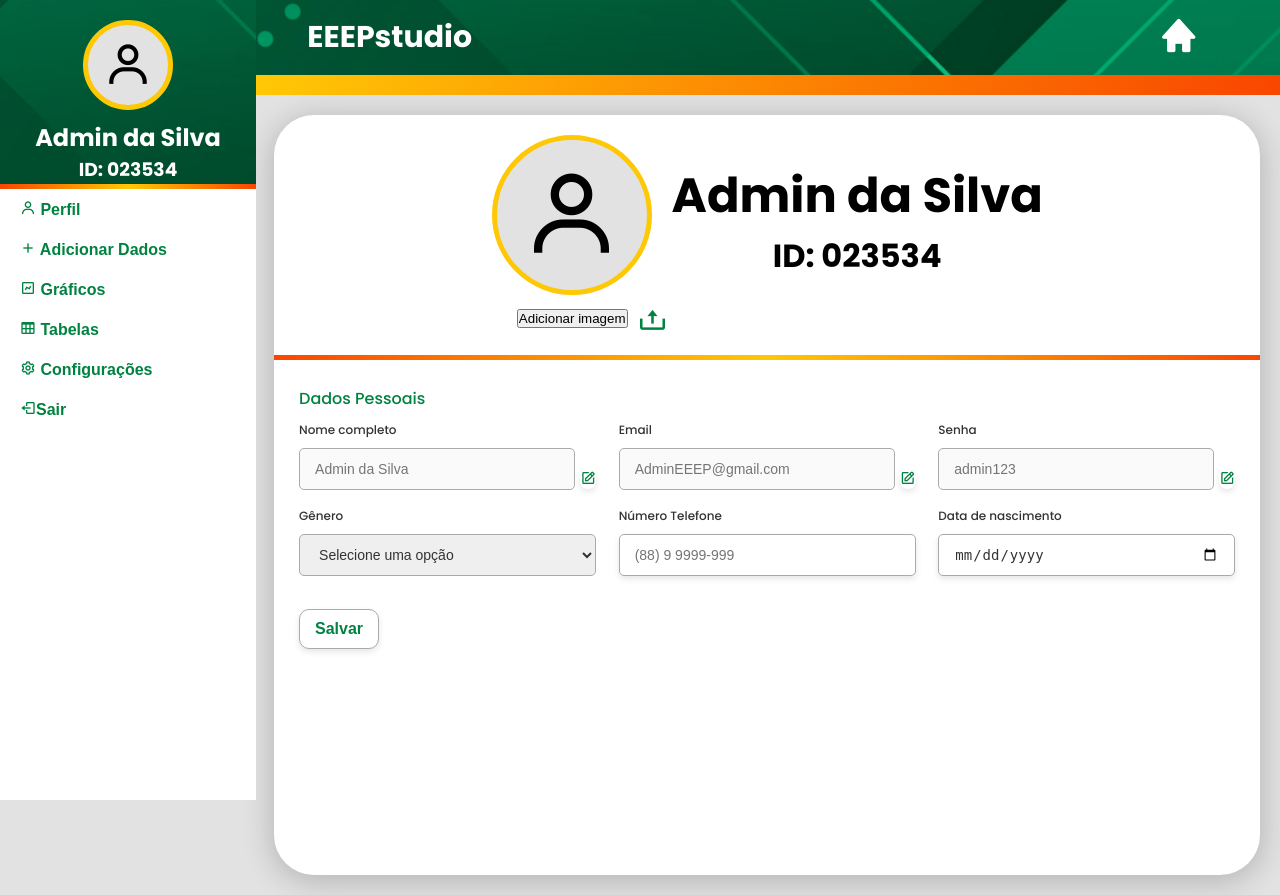
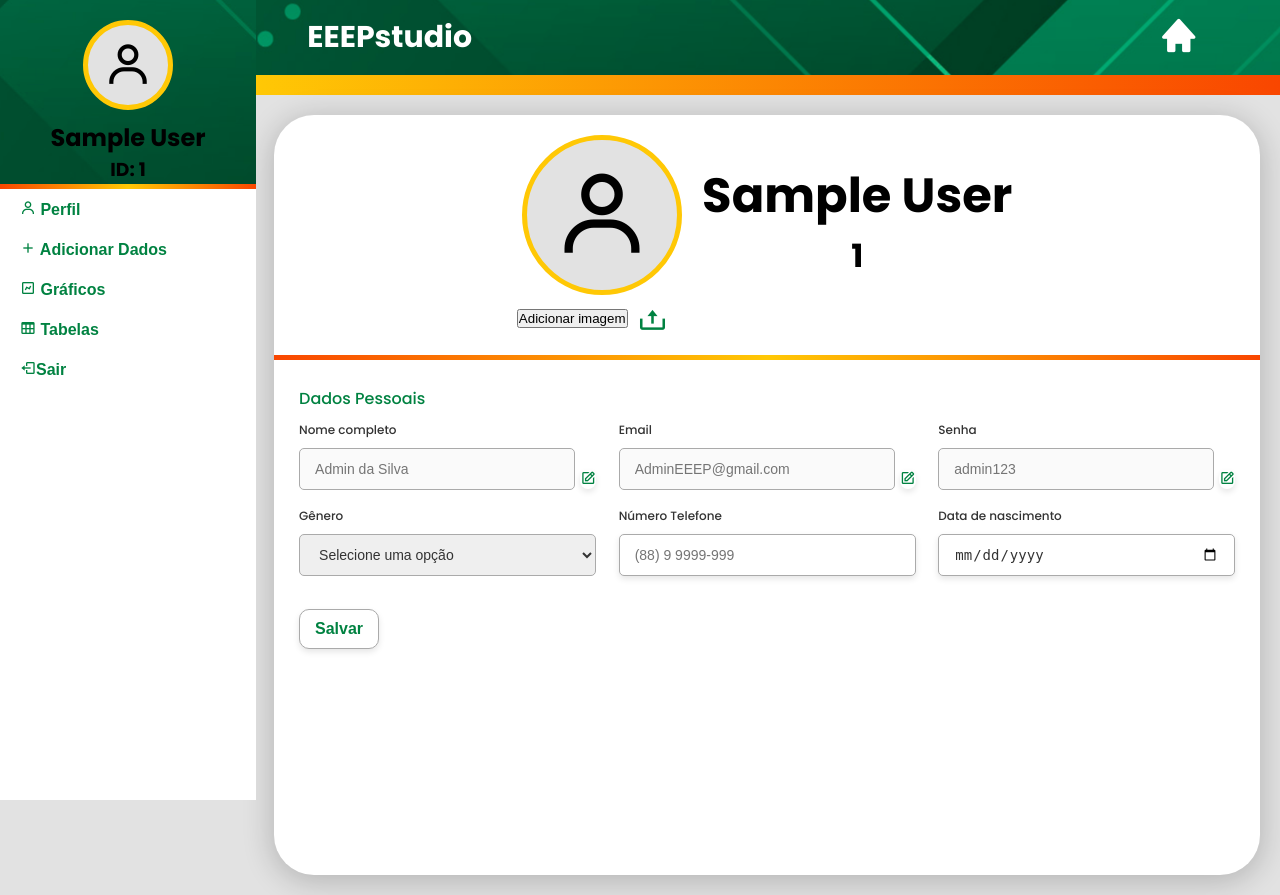
Before and after one commit to guxtavobandeira/sist_imc_ef, a PHP site: page /perfil.php in a window 1280 px wide. Run offline with PHP 8.4, Linux system fonts and the light colour scheme; the visitor is signed in with stand-in values (Sample User, id 1); data that the repository does not hold is empty.

Commit message:
Update perfil.php

```diff
--- a/sistema_imc/perfil/perfil.php
+++ b/sistema_imc/perfil/perfil.php
@@ -1,65 +1,17 @@
 <?php
 include('../conexao.php');
 
-session_start(); // Inicia a sessão
+session_start(); // Start the session at the beginning of your script
 include('../protect.php');
 
 // Verifica se o usuário está logado
-if (isset($_SESSION['id']) && isset($_SESSION['nome'])) {
+if (!isset($_SESSION['nome'])) {
+    // Se não estiver logado, redireciona para a página de login
+    header("Location: login.php");
+    exit; // Encerra o script
+}
+?>
 
-    // Recebe o ID do usuário da sessão
-    $id_usuario = $_SESSION['id'];
-
-    // Consulta SQL para obter o email e a senha do usuário com base no ID
-    $query = "SELECT email, senha, telefone, genero, data_nascimento FROM usuarios WHERE id = ?";
-
-    // Preparar a consulta
-    if ($stmt = $mysqli->prepare($query)) {
-        $stmt->bind_param("i", $id_usuario);
-        $stmt->execute();
-        $resultado = $stmt->get_result();
-
-        // Verifica se a consulta foi bem-sucedida
-        if ($resultado && $resultado->num_rows > 0) {
-            // Obtém os dados do usuário
-            $linha = $resultado->fetch_assoc();
-            $email = $linha['email'];
-            $senha = $linha['senha'];
-            $tel = $linha['telefone'];
-            $genero = $linha['genero'];
-            $data_n = $linha['data_nascimento'];
-        } else {
-            // Caso a consulta falhe, define valores padrão ou lida com o erro de outra forma
-            $email = "Não foi possível obter o email";
-            $senha = "Não foi possível obter a senha";
-        }
-        $stmt->close();
-    }
-
-    // Verifica se os dados foram enviados pelo formulário
-    if ($_SERVER['REQUEST_METHOD'] == 'POST') {
-        // Obtém os dados do formulário
-        $tel = $_POST['telefone'];
-        $genero = $_POST['genero_u'];
-        $data_n = $_POST['data'];
-
-        // Prevenir SQL Injection usando prepared statements para atualizar os dados do usuário
-        $stmt = $mysqli->prepare("UPDATE usuarios SET telefone = ?, genero = ?, data_nascimento = ? WHERE id = ?");
-        $stmt->bind_param("sssi", $tel, $genero, $data_n, $id_usuario);
-        $stmt->execute();
-        $stmt->close();
-
-        // Atualiza os valores das variáveis
-        $email = $linha['email'];
-        $senha = $linha['senha'];
-        $tel = $linha['telefone'];
-        $genero = $linha['genero'];
-        $data_n = $linha['data_nascimento'];
-    }
-}
-// Fechar a conexão com o banco de dados
-$mysqli->close();
-?>
 <!DOCTYPE html>
 <html lang="pt-br">
 <head>
@@ -70,7 +22,6 @@ $mysqli->close();
 
     <!-- Adiciona os ícones da Boxicons -->
     <link href='https://unpkg.com/boxicons@2.1.4/css/boxicons.min.css' rel='stylesheet'>
-
 </head>
 <body>
     <!-- NavBar -->
@@ -106,8 +57,12 @@ $mysqli->close();
                 <i class='bx bx-user' id="user2"></i>
             </div>
             <div class="text-user">
-                <h2>Admin da Silva</h2>
-                <h3>ID: 023534</h3>
+                <h2 style="color: black;"><?php
+                echo $_SESSION['nome'];
+                ?></h2>
+                <h3 style="color: black;"><?php
+                echo "ID: " . $_SESSION['id'];
+                ?></h3>
             </div>
         </div>
         <!-- Fim caixa perfil -->
@@ -116,12 +71,11 @@ $mysqli->close();
         <!-- end line -->
         <!-- botões list -->
         <div class="buttons">
-            <button><a href="/painel/Perfil/perfil.html"><i class='bx bx-user'></i> Perfil</a></button>
-            <button><a href="/painel/AdicionarDD/adicionar.html"><i class='bx bx-plus'></i> Adicionar Dados</a></button>
-            <button><a href="#"><i class='bx bx-chart'></i> Gráficos</a></button>
-            <button><a href="/painel/Tabelas/tabela-filter.html"><i class='bx bx-table'></i> Tabelas</a></button>
-            <button><a href="#"><i class='bx bx-cog'></i> Configurações</a></button>
-            <button><a href="/inicio/inicio.html"><span><i class='bx bx-log-out'></i>Sair</span></a></button>
+            <button><a href="../perfil/perfil/perfil.php"><i class='bx bx-user'></i> Perfil</a></button>
+            <button><a href="../adicionar/add/add.php"><i class='bx bx-plus'></i> Adicionar Dados</a></button>
+            <button><a href="../graficos/grafico.php"><i class='bx bx-chart'></i> Gráficos</a></button>
+            <button><a href="../tabelas/tabelas.php"><i class='bx bx-table'></i> Tabelas</a></button>
+            <button><a href="../logout.php"><span><i class='bx bx-log-out'></i>Sair</span></a></button>
         </div>
         <!-- end botões lst -->
     </section>
@@ -135,8 +89,12 @@ $mysqli->close();
                 <i class='bx bx-user' id="user"></i>
             </div>
             <div class="text-user2">
-                <h2>Admin da Silva</h2>
-                <h4>ID: 023534</h4>
+                <h2><?php
+                echo $_SESSION['nome'];
+                ?></h2>
+                <h4><?php
+                echo $_SESSION['id'];
+                ?></h4>
             </div>
         </div>
         <div class="upload-button">
```
